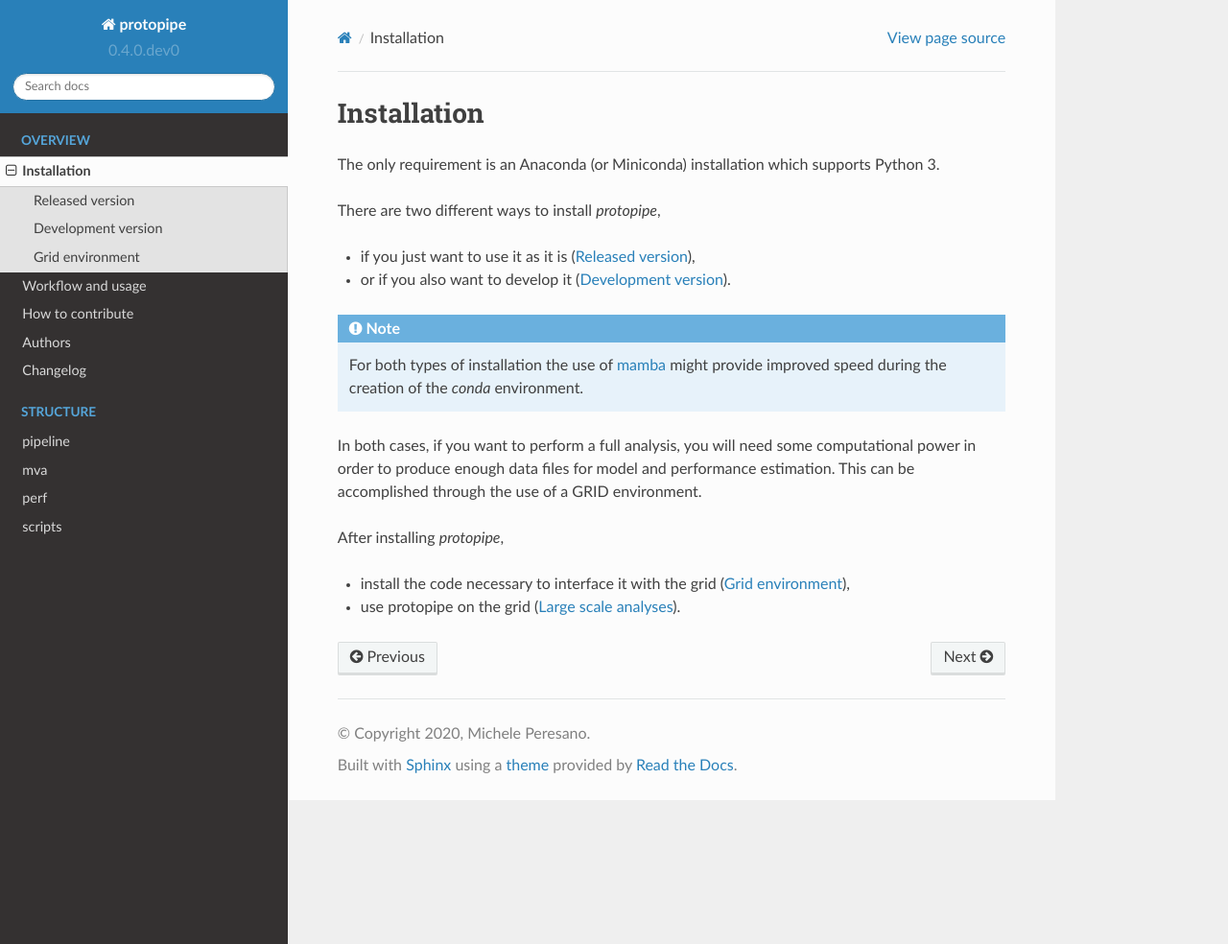
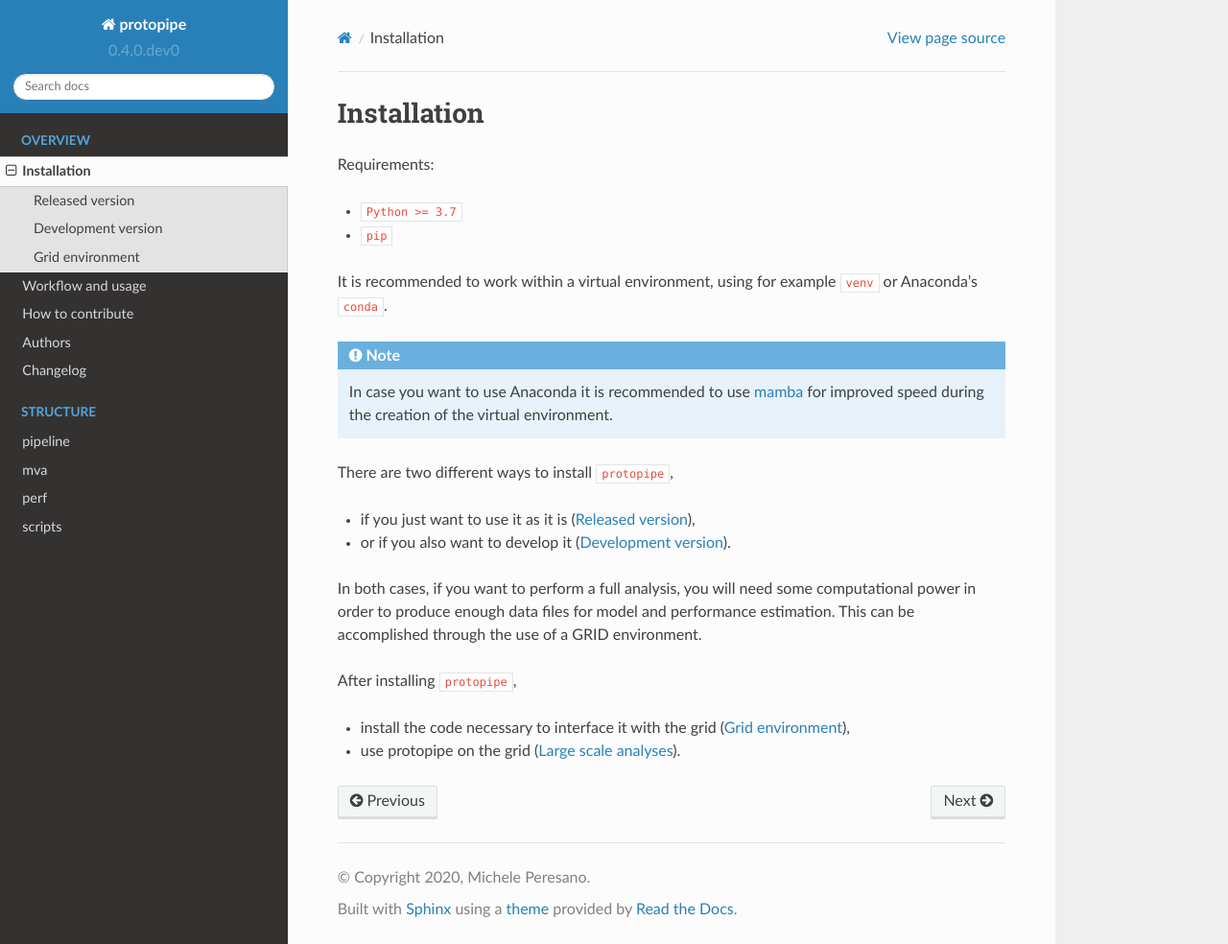
Before and after one commit to cta-observatory/protopipe, a Sphinx documentation site: the page built from docs/install/index.rst, in a window 1280 px wide and 984 px high. Shown: the whole window at 96% size. Built offline with Sphinx 7.4.7 and the Read the Docs theme 2.0.0, drawn with Linux system fonts in a browser that asks for light colours; pages that are not in the unit, such as notebooks, are missing from menus.

Commit message:
Update installation instructions

```diff
--- a/docs/install/index.rst
+++ b/docs/install/index.rst
@@ -3,24 +3,30 @@
 Installation
 ============
 
-The only requirement is an Anaconda (or Miniconda) installation which supports
-Python 3.
+Requirements:
 
-There are two different ways to install `protopipe`,
+- ``Python >= 3.7``
+- ``pip``
+
+It is recommended to work within a virtual environment, using for example
+``venv`` or Anaconda's ``conda``.
+
+.. note::
+  In case you want to use Anaconda it is recommended to use
+  `mamba <https://github.com/mamba-org/mamba#readme>`__
+  for improved speed during the creation of the virtual environment.
+
+There are two different ways to install ``protopipe``,
 
 * if you just want to use it as it is (:ref:`install-release`),
 * or if you also want to develop it (:ref:`install-development`).
-
-.. note::
-  For both types of installation the use of `mamba <https://github.com/mamba-org/mamba#readme>`__
-  might provide improved speed during the creation of the `conda` environment.
 
 In both cases, if you want to perform a full analysis, you will need some
 computational power in order to produce enough
 data files for model and performance estimation.
 This can be accomplished through the use of a GRID environment.
 
-After installing `protopipe`,
+After installing ``protopipe``,
 
 * install the code necessary to interface it with the grid (:ref:`install-grid`),
 * use protopipe on the grid (:ref:`use-grid`).
```
Also changed, not shown: docs/install/development.rst (+5 -6 lines), docs/install/release.rst (+11 -5 lines).
